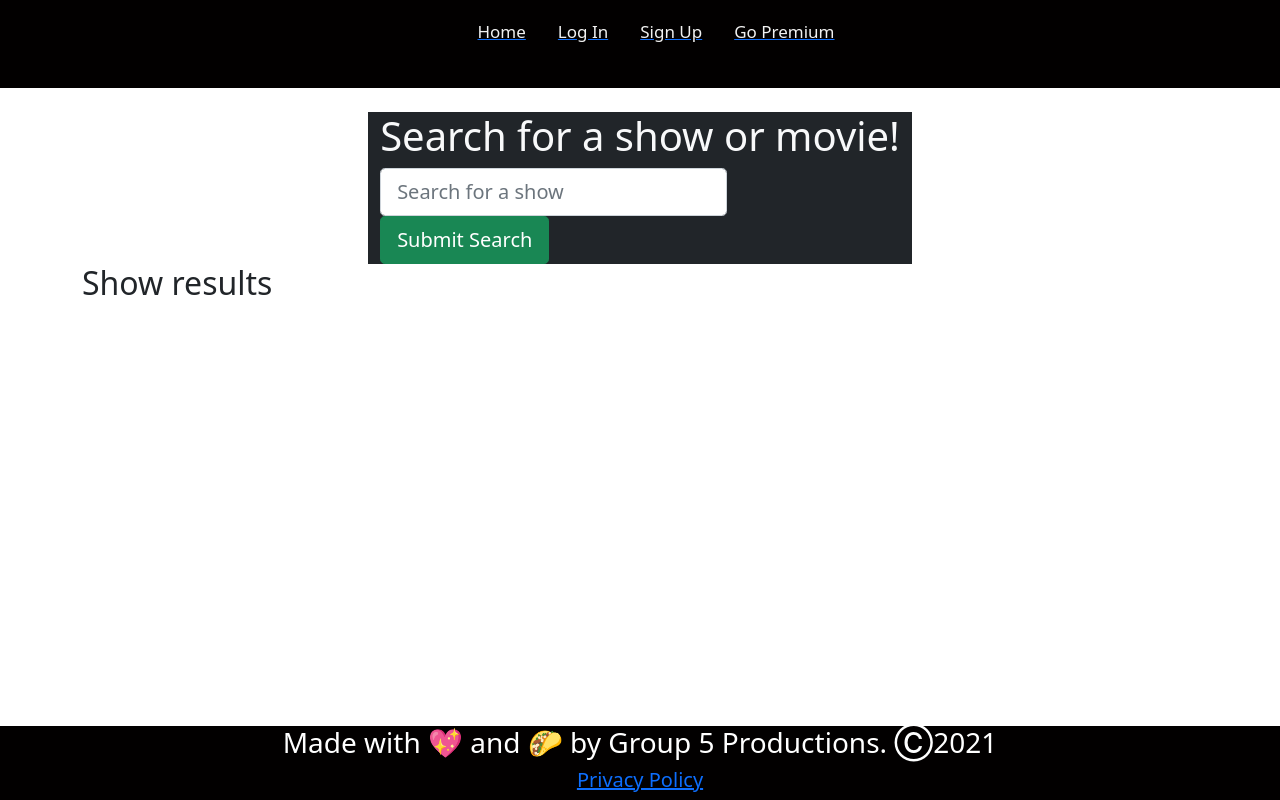
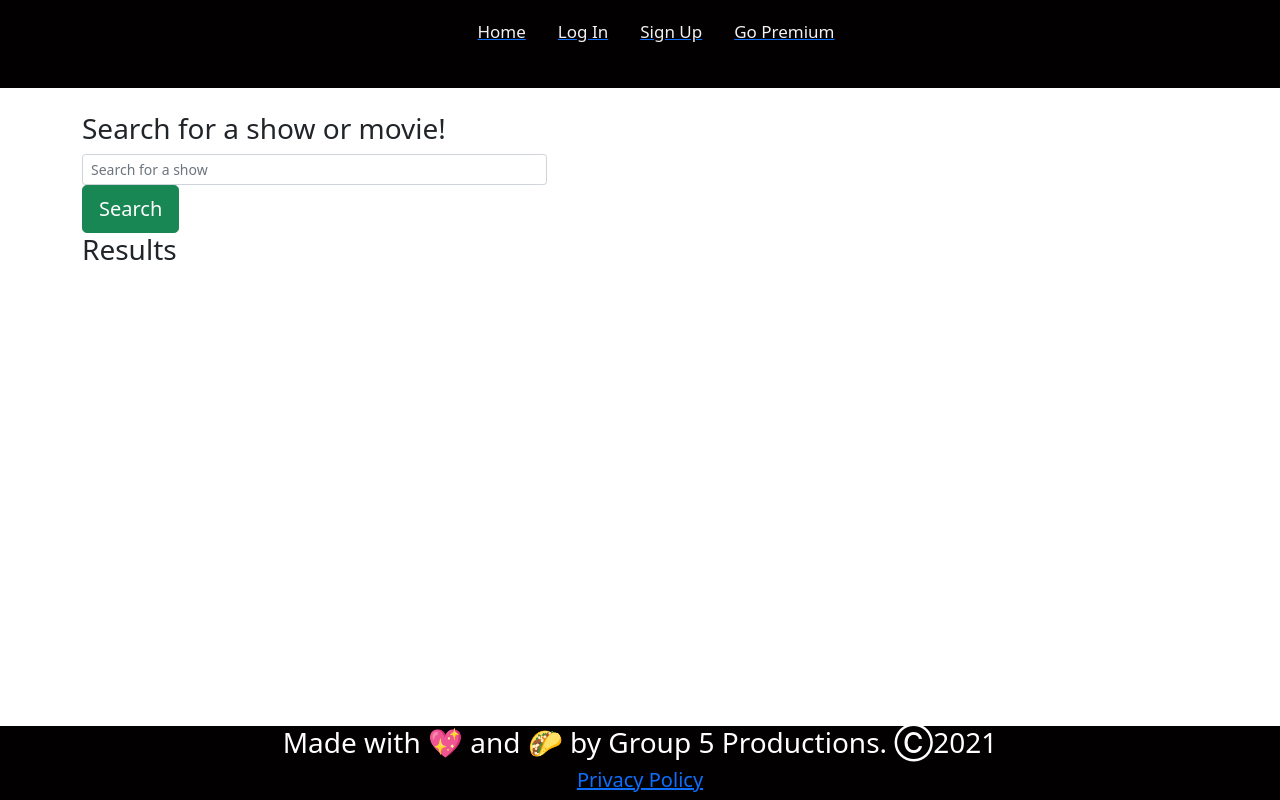
Before and after one commit to fraudwheeldrive/tracker, a React (Create React App) app in the folder client/: page /search in a window 1280 px wide. Built offline with nearby package versions, Linux system fonts and the light colour scheme.

Commit message:
styling the search and results

```diff
--- a/client/src/App.css
+++ b/client/src/App.css
@@ -162,5 +162,12 @@ justify-content: center;
   display: flex;
   flex-direction: column;
   align-items: center;
-  padding-bottom: 200px;
+  padding-bottom: 50px;
 }
+
+.wrapper {
+  display: flex;
+  flex-wrap: wrap;
+  justify-content: space-between;
+  padding: 20px;
+}
--- a/client/src/components/SearchBar.js
+++ b/client/src/components/SearchBar.js
@@ -1,9 +1,17 @@
-import React, { useState, useEffect } from 'react';
-import { Jumbotron, Container, Col, Form, Button, Card, CardColumns } from 'react-bootstrap';
-import Auth from '../utils/auth';
-import { saveShow, SearchShowsApi } from '../utils/api';
-import { saveShowIds, getSavedShowIds } from '../utils/GlobalState';
-
+import React, { useState, useEffect } from "react";
+import {
+  Jumbotron,
+  Col,
+  Row,
+  Form,
+  Button,
+  Card,
+  CardColumns,
+} from "react-bootstrap";
+import Auth from "../utils/auth";
+import { saveShow, SearchShowsApi } from "../utils/api";
+import { saveShowIds, getSavedShowIds } from "../utils/GlobalState";
+import Container from "react-bootstrap/Container";
 
 const SearchBar = () => {
   const [searchedShows, setSearchedShows] = useState([]);
@@ -18,9 +26,6 @@ useEffect(() => {
     return () => saveShowIds(savedShowIds);
   });
   var handleformsubmit = async (event) => {
-
-
-
     event.preventDefault();
 
     if (!searchInput) {
@@ -31,19 +36,19 @@ var handleformsubmit = async (event) => {
       const response = await SearchShowsApi(searchInput);
 
       if (!response.ok) {
-          throw new Error('something went wrong!');
+        throw new Error("something went wrong!");
       }
 
       const { results } = await response.json();
 
       const showData = results.map((show) => ({
         name: show.name,
-        image: 'http://image.tmdb.org/t/p/w200' + show.poster_path,
-        overview: show.overview
+        image: "http://image.tmdb.org/t/p/w200" + show.poster_path,
+        overview: show.overview,
       }));
-      console.log(showData)
+      console.log(showData);
       setSearchedShows(showData);
-      setSearchInput('');
+      setSearchInput("");
       //where we will
     } catch (err) {
       console.error(err);
@@ -52,60 +57,63 @@ var handleformsubmit = async (event) => {
 
   return (
     <div className="box-center">
-      <Jumbotron fluid className='text-light bg-dark'>
+
         <Container>
-          <h1>Search for a show or movie!</h1>
+          <h3>Search for a show or movie!</h3>
           <Form onSubmit={handleformsubmit}>
             <Form.Row>
-              <Col xs={12} md={8}>
-
+              <Col xs={5} md={5}>
                 <Form.Control
-                  name='searchInput'
+                  name="searchInput"
                   value={searchInput}
                   onChange={(e) => setSearchInput(e.target.value)}
-                  type='text'
-                  size='lg'
-                  placeholder='Search for a show'
+                  type="text"
+                  size="sm"
+                  placeholder="Search for a show"
                 />
               </Col>
-              <Col xs={12} md={4}>
-                <Button type='submit' variant='success' size='lg'>
-                  Submit Search
+              <Col xs={5} md={5}>
+                <Button type="submit" variant="success" size="lg">
+                  Search
                 </Button>
               </Col>
             </Form.Row>
           </Form>
         </Container>
-      </Jumbotron>
-
       <Container>
-        <h2>
-          {searchedShows.length
-            ? `Viewing ${searchedShows.length} results:`
-            : 'Show results'}
-        </h2>
+        <h3>
+          {searchedShows.length ? `${searchedShows.length} Results` : "Results"}
+        </h3>
         <CardColumns>
           {searchedShows.map((show) => {
             return (
-              <Card key={show.showId} border='dark'>
+              <Row xs={4} md={3} className="g-4">
+                {Array.from({ length: 1 }).map((_, idx) => (
+                  <Card style={{ width: "15rem" }}>
                     {show.image ? (
-                  <Card.Img src={show.image} alt={`${show.name}`} variant='top' />
+                      <Card.Img
+                        src={show.image}
+                        alt={`${show.name}`}
+                        variant="top"
+                      />
                     ) : null}
                     <Card.Body>
                       <Card.Title>{show.name}</Card.Title>
-                  <p className='small'>Overview</p>
+                      <p className="small">Overview</p>
                       <Card.Text>{show.overview}</Card.Text>
                       {Auth.loggedIn() && (
-                    <button type="submit">Add</button>
+                        <Button variant="primary">Add to Watchlist</Button>
                       )}
                     </Card.Body>
                   </Card>
+                ))}
+              </Row>
             );
           })}
         </CardColumns>
       </Container>
     </div>
   );
-}
+};
 
-export default SearchBar
+export default SearchBar;
```
Lines whose indentation alone changed are shown as unchanged.
